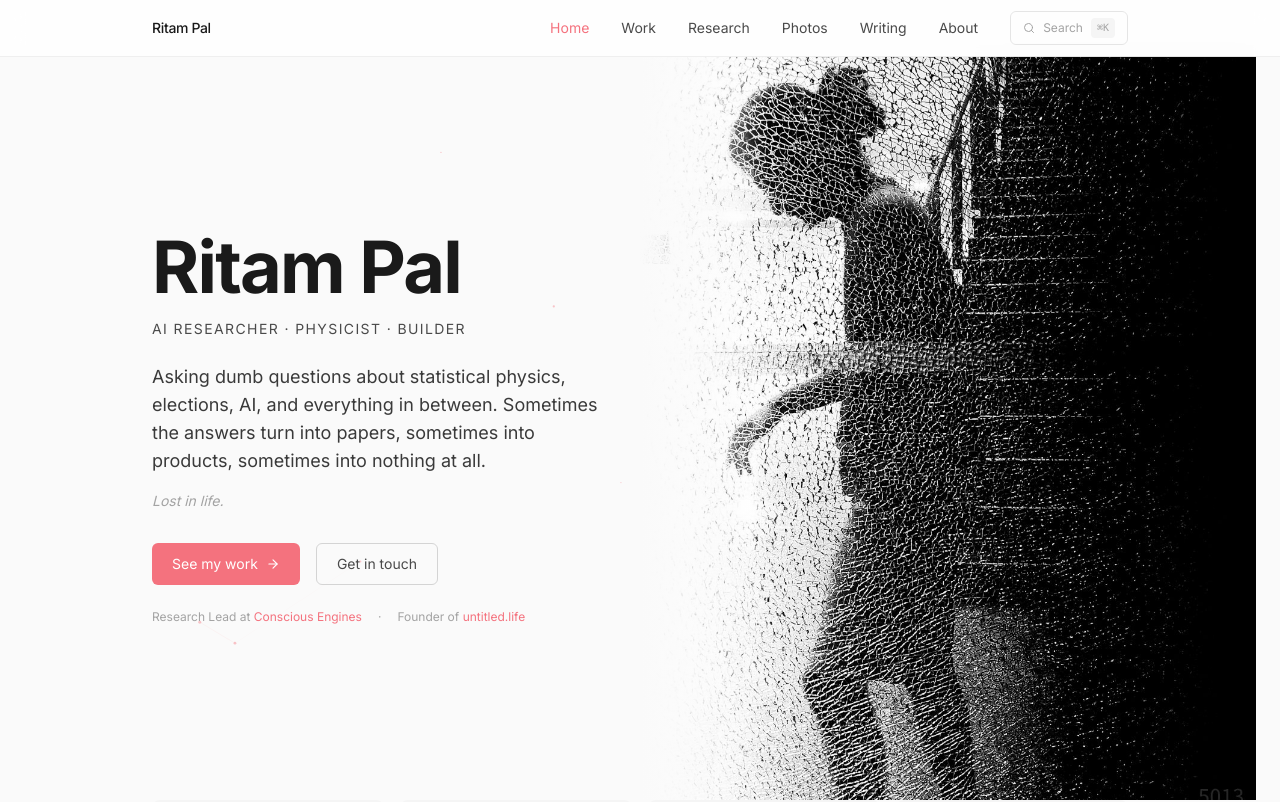
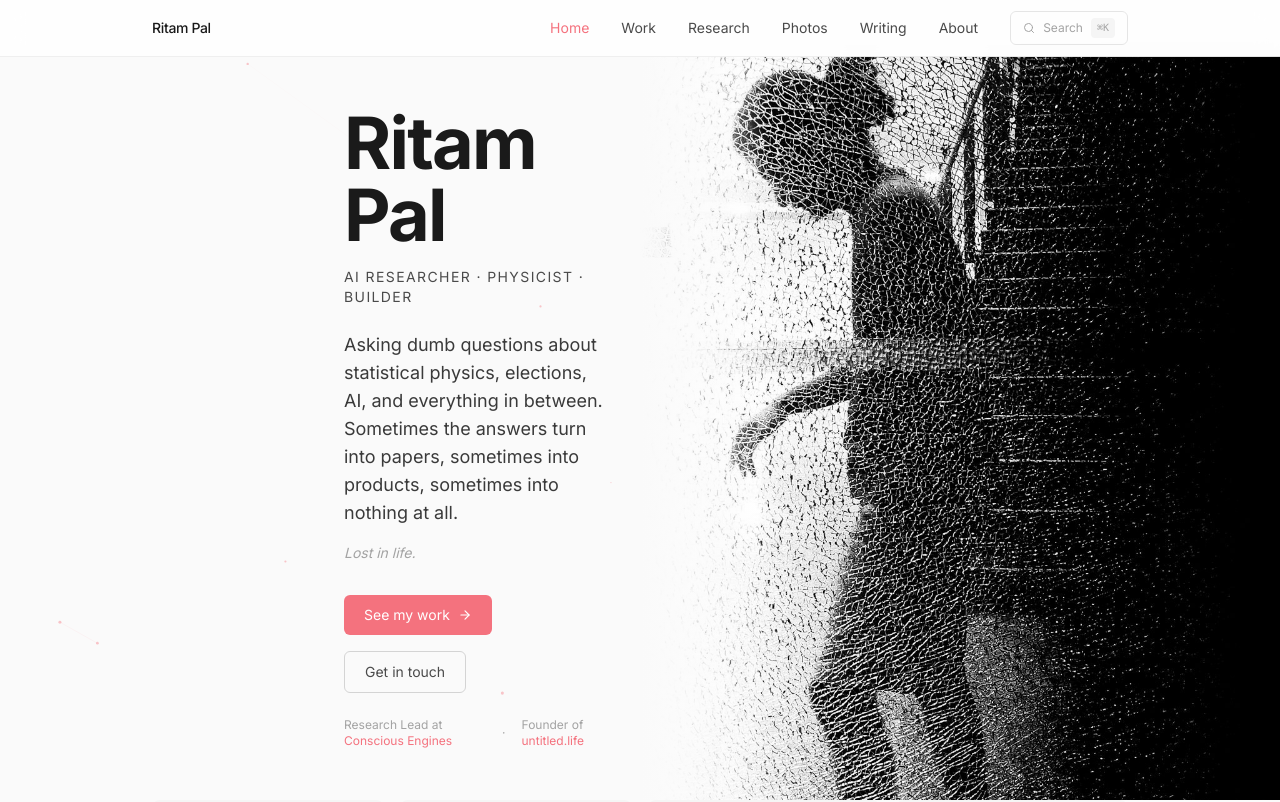
Before and after one commit to ritams/ritams.github.io, a Next.js app: page / in a window 1280 px wide. Shown: the top 802 px of the page. Built offline with nearby package versions, Linux system fonts and the light colour scheme.

Commit message:
Fix hero photo gap — photo now fills to right edge of viewport

```diff
--- a/app/page.tsx
+++ b/app/page.tsx
@@ -121,17 +121,16 @@ const exploreCards = [
 export default function HomePage() {
   return (
     <PageWrapper>
-      {/* Hero — constrained to nav width */}
-      <section className="relative min-h-[calc(100vh-3.5rem)]">
-        <div className="max-w-5xl mx-auto px-6 grid md:grid-cols-2 gap-0 min-h-[calc(100vh-3.5rem)]">
-          {/* Text — left side */}
-          <div className="relative flex items-center py-20 md:py-0 pr-8">
-            {/* Constellation background on text side */}
-            <div className="absolute inset-0 overflow-hidden">
-              <ConstellationCanvas />
-            </div>
+      {/* Hero — text aligned to nav, photo fills to right edge */}
+      <section className="relative min-h-[calc(100vh-3.5rem)] grid md:grid-cols-2">
+        {/* Text — left side, content aligned to nav width */}
+        <div className="relative flex items-center justify-end py-20 md:py-0">
+          {/* Constellation background on text side */}
+          <div className="absolute inset-0 overflow-hidden">
+            <ConstellationCanvas />
+          </div>
 
-            <div className="relative z-10 max-w-md">
+            <div className="relative z-10 max-w-md pl-6 pr-8 md:pl-[max(1.5rem,calc((100vw-64rem)/2+1.5rem))]">
               <motion.h1
                 initial={{ opacity: 0, y: 20 }}
                 animate={{ opacity: 1, y: 0 }}
@@ -204,12 +203,12 @@ export default function HomePage() {
             </div>
           </div>
 
-          {/* Photo — right side within container */}
+          {/* Photo — fills entire right half to viewport edge */}
           <motion.div
             initial={{ opacity: 0 }}
             animate={{ opacity: 1 }}
             transition={{ duration: 0.8 }}
-            className="relative hidden md:block -mr-[calc((100vw-64rem)/2)] ml-0"
+            className="relative hidden md:block"
           >
             <Image
               src="/ritam-silhouette.jpg"
@@ -221,7 +220,6 @@ export default function HomePage() {
             {/* Gradient fade from left (text side) into photo */}
             <div className="absolute inset-y-0 left-0 w-32 bg-gradient-to-r from-[#fafafa] to-transparent" />
           </motion.div>
-        </div>
 
         {/* Mobile: show photo as banner, tight crop */}
         <motion.div
```
